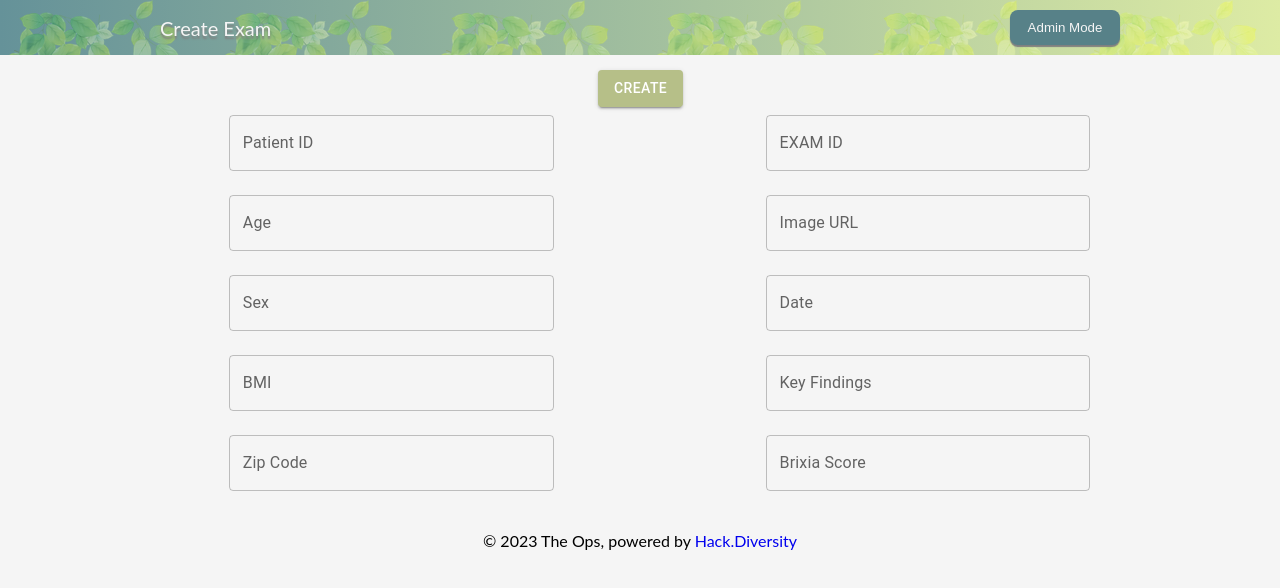
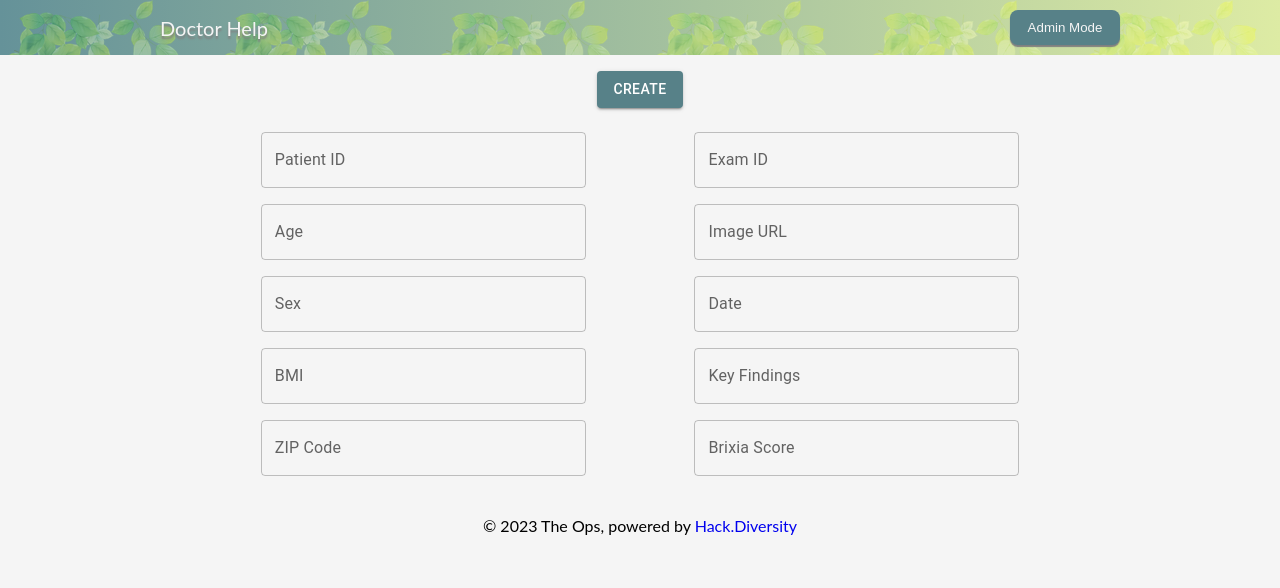
Before and after one commit to The-Ops-HD/Doctor-Help, a React (Create React App) app in the folder client/: page /create in a window 1280 px wide. Shown: the top 588 px of the page. Built offline with nearby package versions, Linux system fonts and the light colour scheme.

Commit message:
Edited createExam styling

```diff
--- a/client/src/component-css/CreateExam.css
+++ b/client/src/component-css/CreateExam.css
@@ -0,0 +1,23 @@
+.create-form-container {
+  display: flex;
+  flex-direction: column;
+  align-items: center;
+  margin-top: 1rem;
+}
+
+.create-button {
+  display: flex;
+  justify-content: center;
+  margin-bottom: 1rem;
+}
+
+.create-form {
+  display: flex;
+  justify-content: space-evenly;
+}
+
+.form-cols {
+  display: flex;
+  flex-direction: column;
+  justify-content: center;
+}
--- a/client/src/components/CreateExam.jsx
+++ b/client/src/components/CreateExam.jsx
@@ -6,7 +6,7 @@
 import Box from '@mui/material/Box';
 import TextField from '@mui/material/TextField';
 import { Button } from "@mui/material";
-
+import "../component-css/CreateExam.css"
 
 const CreatePost = (props) => {
   const [errors, setErrors] = useState([]);
@@ -23,42 +23,49 @@
   const [BrixiaScore, setBrixiaScore] = useState();
   const [pidError, setPidError] = useState();
 
-  useEffect( () => {
-    props.setHeader("Create Exam");
+  useEffect(() => {
     props.setVariable(1);
   }, []);
+
   const handlePatientId = (e) => {
 		setPatientId(e.target.value);
 	}
+
   const handleExam= (e) => {
 		setExamID(e.target.value);
 	}
+
   const handleAge = (e) => {
 		setAge(e.target.value);
 	}
+
   const handleImageUrl = (e) => {
 		setImageUrl(e.target.value);
 	}
+
   const handleSex = (e) => {
 		setSex(e.target.value);
 	}
+
   const handleDate = (e) => {
 		setDate(e.target.value);
 	}
+
   const handleBmi = (e) => {
 		setBmi(e.target.value);
 	}
+
   const  handleKeyfindings = (e) => {
 		setKeyFindings(e.target.value);
 	}
+
   const handleZipCOde = (e) => {
 		setZipCode(e.target.value);
 	}
+
   const handleBrixia = (e) => {
 		setBrixiaScore(e.target.value);
-    console.log(BrixiaScore)
 	}
-
 
   const onSubmitHandler = (e) => {
     e.preventDefault();
@@ -85,15 +92,24 @@
   }
 
   return (
-    <div>
-    <form onSubmit={onSubmitHandler} style={{width: "82%", marginLeft: "11%"}}>
-      <Box pl={10} sx={{ width: '100%' }}>
-        <div style={{textAlign: "center", marginLeft:"-210px", marginTop:"15px"}}>
-        <Button type="submit" sx={{ backgroundColor: '#b6bf88' , ':hover': { bgcolor: '#578188', color:'white'} }} variant="contained">Create</Button>
+    <div className="create-form-container">
+      <div className="create-button">
+        <Button
+          type="submit"
+          sx={{
+            backgroundColor: '#578188' ,
+            ':hover': {
+              bgcolor: '#3b5559',
+              color:'white'
+            }
+          }}
+          variant="contained"
+        >
+          Create
+        </Button>
       </div>
       <div>
-          {errors &&
-				Object.keys(errors).map((errKey, index) => {
+        {errors && Object.keys(errors).map((errKey, index) => {
           return(
             <div>
               <p style={{color: "red"}} key= {index}>{errors[errKey].message}</p>
@@ -101,39 +117,95 @@
           )
         })}
       </div>
-        <Grid container rowSpacing={1} columnSpacing={{ xs: 1, sm: 2, md: 3 }}>
-          <Grid item xs={6}>
-            <TextField sx={{ m: 1, width: '35ch' }}  id="outlined-basic" label="Patient ID" variant="outlined" onChange={handlePatientId} type="text"></TextField>
-          </Grid>
-          <Grid item xs={6}>
-            <TextField  sx={{ m: 1, width: '35ch' }}  id="outlined-basic" label="EXAM ID" variant="outlined" onChange={handleExam} type="text"></TextField>
-          </Grid>
-          <Grid item xs={6}>
-            <TextField sx={{ m: 1, width: '35ch' }}  id="outlined-basic" label="Age" variant="outlined" onChange={handleAge} type="text"></TextField>
-          </Grid>
-          <Grid item xs={6}>
-            <TextField sx={{ m: 1, width: '35ch' }}  id="outlined-basic" label="Image URL" variant="outlined" onChange={handleImageUrl}type="text"></TextField>
-          </Grid>
-          <Grid item xs={6}>
-            <TextField sx={{ m: 1, width: '35ch' }}  id="outlined-basic" label="Sex" variant="outlined" onChange={handleSex}type="text"></TextField>
-          </Grid>
-          <Grid item xs={6}>
-            <TextField sx={{ m: 1, width: '35ch' }}  id="outlined-basic" label="Date" variant="outlined" onChange={handleDate}type="text"></TextField>
-          </Grid>
-          <Grid item xs={6}>
-            <TextField sx={{ m: 1, width: '35ch' }}  id="outlined-basic" label="BMI" variant="outlined" onChange={handleBmi}type="text"></TextField>
-          </Grid>
-          <Grid item xs={6}>
-            <TextField  sx={{ m: 1, width: '35ch' }} id="outlined-basic" label="Key Findings" variant="outlined" onChange={handleKeyfindings}type="text"></TextField>
-          </Grid>
-          <Grid item xs={6}>
-            <TextField sx={{ m: 1, width: '35ch' }}  id="outlined-basic" label="Zip Code" variant="outlined" onChange={handleZipCOde}type="text"></TextField>
-          </Grid>
-          <Grid item xs={6}>
-            <TextField sx={{ m: 1, width: '35ch' }}  id="outlined-basic" label="Brixia Score" variant="outlined" onChange={handleBrixia}type="text" ></TextField>
-          </Grid>
-        </Grid>
-      </Box>
+      <form
+        className="create-form"
+        onSubmit={onSubmitHandler}
+        style={{ width: "75%" }}
+      >
+        <div className="form-cols">
+          <TextField
+            sx={{ m: 1, width: '35ch' }}
+            id="outlined-basic"
+            label="Patient ID"
+            variant="outlined"
+            onChange={handlePatientId}
+            type="text"
+          ></TextField>
+          <TextField
+            sx={{ m: 1, width: '35ch' }}
+            id="outlined-basic"
+            label="Age"
+            variant="outlined"
+            onChange={handleAge}
+            type="text"
+          ></TextField>
+          <TextField
+            sx={{ m: 1, width: '35ch' }}
+            id="outlined-basic"
+            label="Sex"
+            variant="outlined"
+            onChange={handleSex}
+            type="text"
+          ></TextField>
+          <TextField
+            sx={{ m: 1, width: '35ch' }}
+            id="outlined-basic"
+            label="BMI"
+            variant="outlined"
+            onChange={handleBmi}
+            type="text"
+          ></TextField>
+          <TextField
+            sx={{ m: 1, width: '35ch' }}
+            id="outlined-basic"
+            label="ZIP Code"
+            variant="outlined"
+            onChange={handleZipCOde}
+            type="text"
+          ></TextField>
+        </div>
+        <div className="form-cols">
+          <TextField
+            sx={{ m: 1, width: '35ch' }}
+            id="outlined-basic"
+            label="Exam ID"
+            variant="outlined"
+            onChange={handleExam}
+            type="text"
+          ></TextField>
+          <TextField
+            sx={{ m: 1, width: '35ch' }}
+            id="outlined-basic"
+            label="Image URL"
+            variant="outlined"
+            onChange={handleImageUrl}
+            type="text"
+          ></TextField>
+          <TextField
+            sx={{ m: 1, width: '35ch' }}
+            id="outlined-basic"
+            label="Date"
+            variant="outlined"
+            onChange={handleDate}
+            type="text"
+          ></TextField>
+          <TextField
+            sx={{ m: 1, width: '35ch' }}
+            id="outlined-basic"
+            label="Key Findings"
+            variant="outlined"
+            onChange={handleKeyfindings}
+            type="text"
+          ></TextField>
+          <TextField
+            sx={{ m: 1, width: '35ch' }}
+            id="outlined-basic"
+            label="Brixia Score"
+            variant="outlined"
+            onChange={handleBrixia}
+            type="text"
+          ></TextField>
+        </div>
       </form>
     </div>
   )
```
Lines whose indentation alone changed are shown as unchanged.
